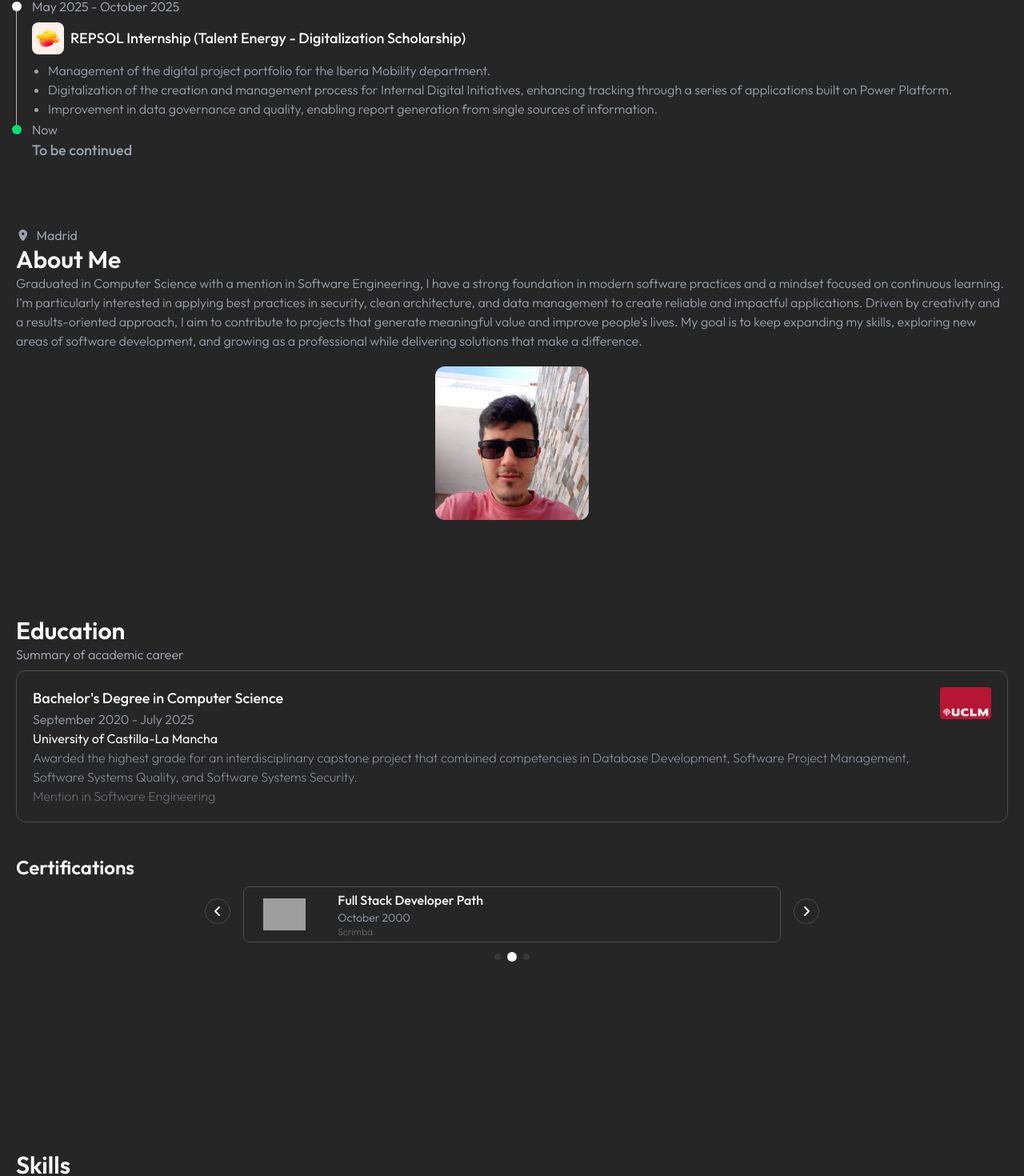
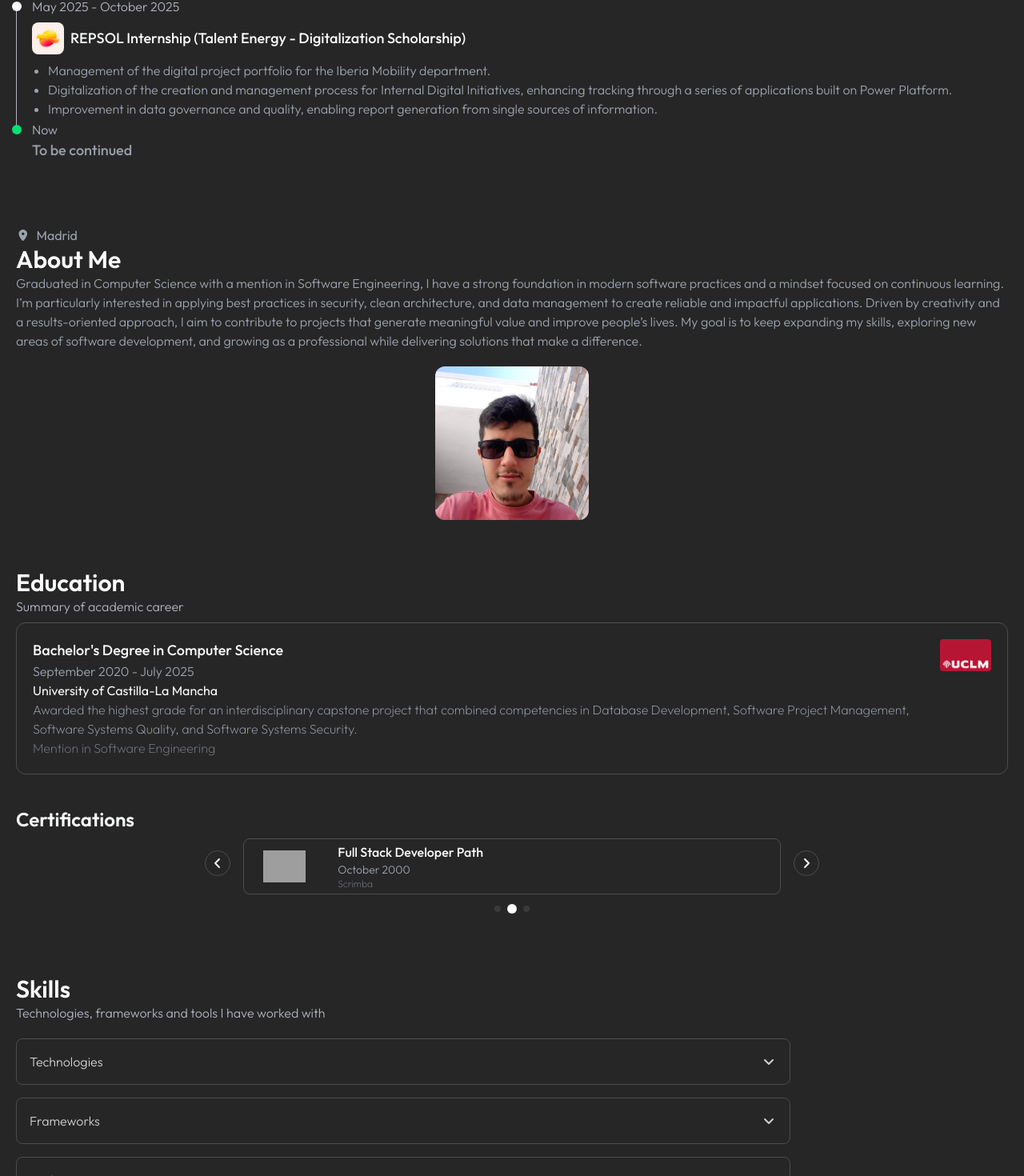
Before and after one commit to D4V1DESP/Portfolio, a React (Vite) app: page / in a window 1280 px wide. Shown: the part 354-1824 px from the top of the page at 80% size. Built offline with nearby package versions, Linux system fonts and the light colour scheme; grey boxes are pictures that could not be loaded; the HTML template or start-up script is replaced by a standard one; what @midudev/tailwind-animations would draw is missing.

Commit message:
Minor fix on spacing / Lower navbar icon fix

```diff
--- a/components/About.jsx
+++ b/components/About.jsx
@@ -3,7 +3,7 @@ import { faLocationDot } from '@fortawesome/free-solid-svg-icons';
 
 export default function About() {
     return(
-        <section class="px-5 py-20">
+        <section class="px-5 py-20 pb-5">
             <div>
                 <div class="flex items-center gap-2 text-text-secondary">
                     <FontAwesomeIcon icon={faLocationDot} className="text-sm" />
--- a/components/Certifications.jsx
+++ b/components/Certifications.jsx
@@ -29,7 +29,7 @@ export default function Certifications() {
 
 
     return(
-        <section class="px-5 py-5 mb-40 ">
+        <section class="px-5 py-5">
             <h3 class="font-semibold text-2xl text-text-primary">Certifications</h3>
             <div>
                 <Carousel>
--- a/components/Navbar.jsx
+++ b/components/Navbar.jsx
@@ -1,6 +1,6 @@
 import { useState } from 'react'
 import { FontAwesomeIcon } from '@fortawesome/react-fontawesome';
-import { faBars, faSun, faMoon, faXmark, faBriefcase, faUser, faGraduationCap, faCode, faEnvelope } from '@fortawesome/free-solid-svg-icons';
+import { faBars, faSun, faMoon, faXmark, faBriefcase, faUser, faGraduationCap, faCode, faRocket } from '@fortawesome/free-solid-svg-icons';
 
 export default function Navbar() {
 
@@ -46,7 +46,7 @@ export default function Navbar() {
                         </li>
                         <li class="flex-1">
                             <a href="#contact" class="flex flex-col items-center justify-center h-full w-full text-neutral-300 hover:text-white transition-colors p-2 rounded-lg focus:bg-neutral-600 focus:text-white">
-                                <FontAwesomeIcon icon={faEnvelope} className="text-lg" />
+                                <FontAwesomeIcon icon={faRocket} className="text-lg" />
                                 <span class="text-sm mt-1">Contact</span>
                             </a>
                         </li>
```
